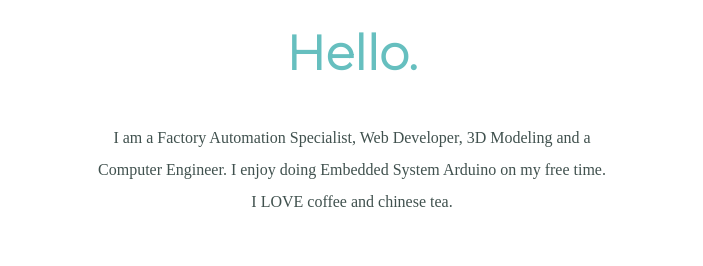
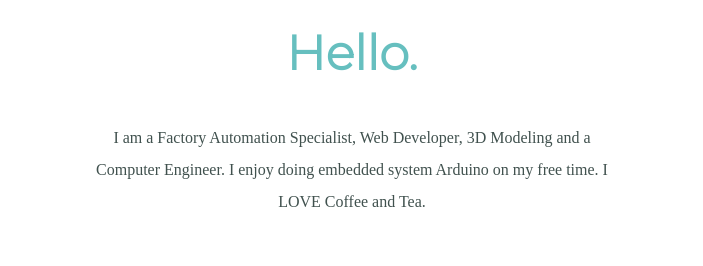
Before and after one commit to dilsonTorrefiel/Personal-Site, a plain HTML site: page index.html in a window 1280 px wide. Shown: the part 860-1126 px from the top of the page, without its empty margins (288-991 px from the left). Drawn offline with Linux system fonts and the light colour scheme.

Commit message:
Add files via upload

```diff
--- a/index.html
+++ b/index.html
@@ -22,7 +22,7 @@
       <div class="profile">
         <img class="dilsonImage" src="images\dilsonTorrefiel.png" alt="dilson image">
         <h2>Hello.</h2>
-        <p class="intro">I am a Factory Automation Specialist, Web Developer, 3D Modeling and a Computer Engineer. I enjoy doing Embedded System Arduino on my free time. I LOVE coffee and chinese tea.
+        <p class="intro">I am a Factory Automation Specialist, Web Developer, 3D Modeling and a Computer Engineer. I enjoy doing embedded system Arduino on my free time. I LOVE Coffee and Tea.
         </p>
       </div>
       <hr class="hr">
```
